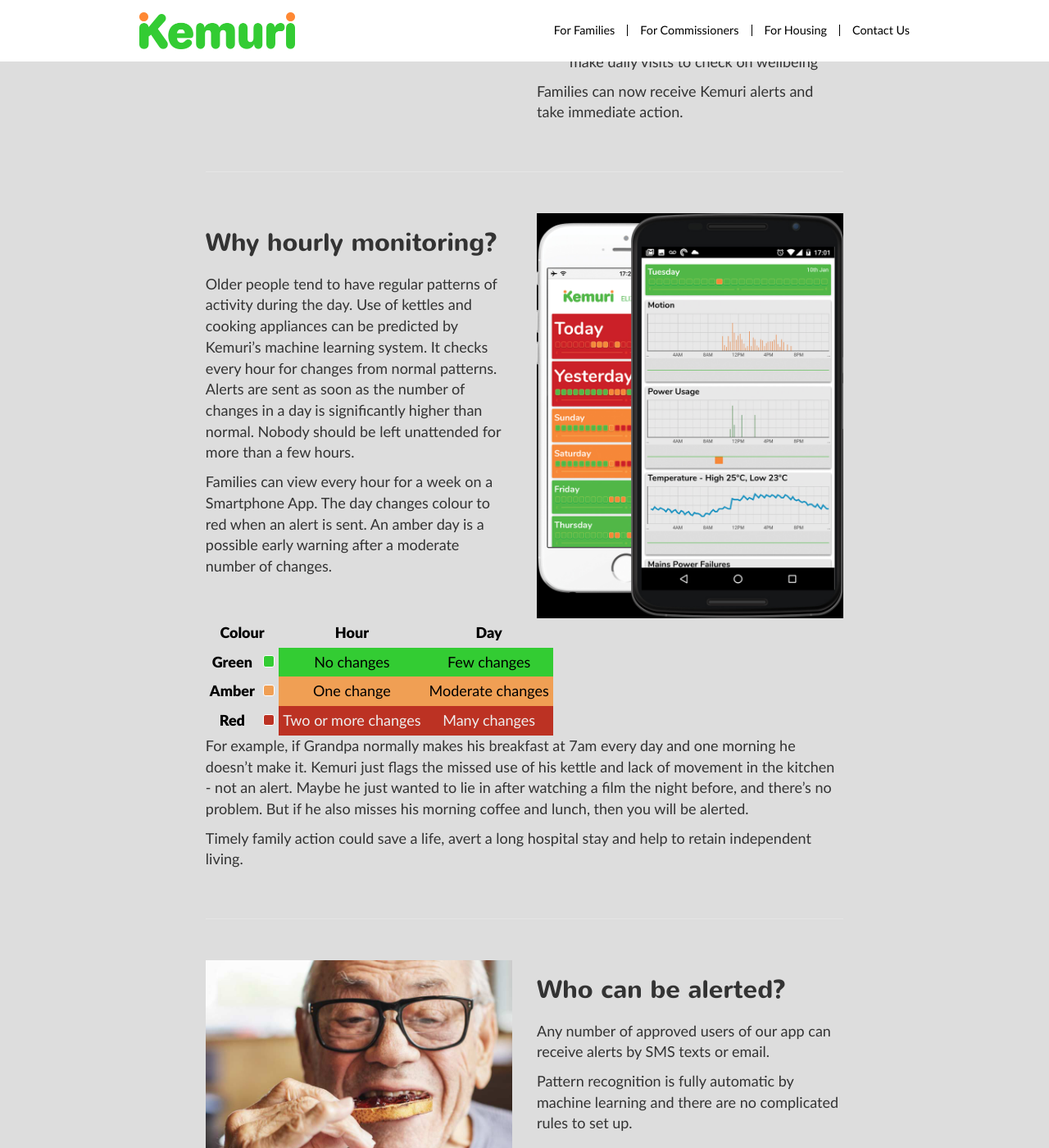
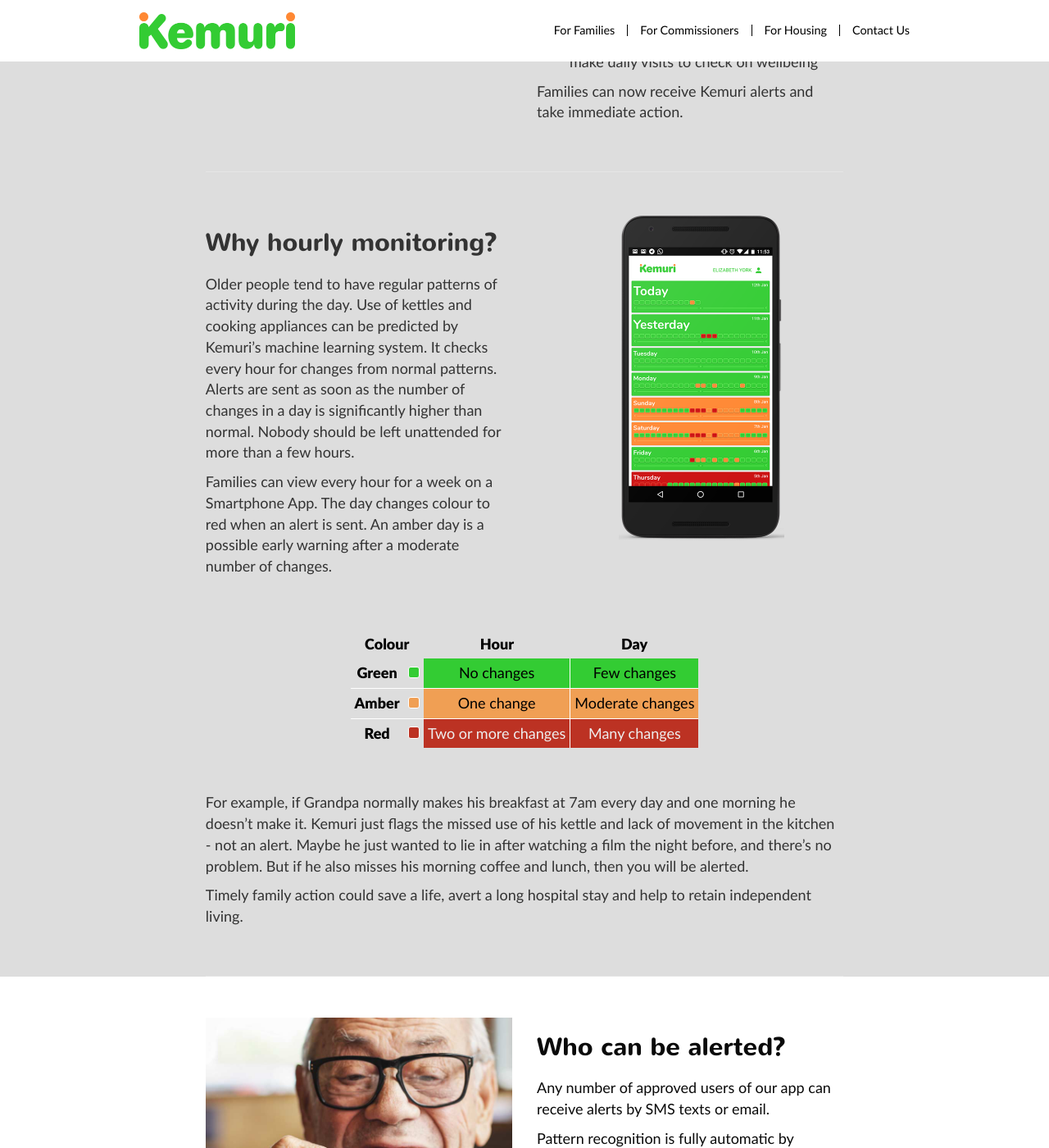
Before and after one commit to intelligentlilli/kemurisense.github.io, a Jekyll site: the page built from telecare-for-family.html, in a window 1280 px wide and 1400 px high, scrolled down 1065 px. Shown: the whole window at 82% size. Built offline with Jekyll 4.4.1, drawn with Linux system fonts in a browser that asks for light colours; nearby versions of some CDN libraries; library files that are not in the unit come from our copies; some of the changed text lies outside the part shown.

Commit message:
Add all the new text for families

```diff
--- a/css/style.scss
+++ b/css/style.scss
@@ -178,8 +178,15 @@
 
 
 .changes-explanation {
+	margin:3em auto;
 	color:black;
+	border-collapse: collapse;
 }
+
+/* this for internal borders */
+.changes-explanation td + td{ border-left: 1px solid white; }
+.changes-explanation tr + tr { border-top: 1px solid white; }
+
 .changes-explanation  {
 	text-align: center ;
 }
--- a/telecare-for-family.html
+++ b/telecare-for-family.html
@@ -64,7 +64,7 @@
             <p>Families can view every hour for a week on a Smartphone App.  The day changes colour to red when an alert is sent.  An amber day is a possible early warning after a moderate number of changes.  </p>
           </div>
           <div class="col-md-6">
-            <img width="400" height="400" src="{{ site.baseurl }}/images/kemuri-ui-android-iphone.jpg" class="img-responsive wp-post-image" alt="" title="">
+            <img style="height:400px; margin:0px 100px" src="{{ site.baseurl }}/images/kemuri-app-overview.png" class="img-responsive wp-post-image" alt="" title="">
           </div>
 
           <div class="col-md-12">
@@ -86,7 +86,7 @@
   </div>
 </div>
 
-<div class="section section-grey" id="smart">
+<div class="section section-white" id="smart">
   <div class="container featured">
     <div class="row">
       <div class="col-md-10 col-md-push-1">
@@ -106,6 +106,70 @@
 </div>
 
 
+<div class="section section-grey" id="smart">
+  <div class="container featured">
+    <div class="row">
+      <div class="col-md-10 col-md-push-1">
+        <div class="row">
+          <div class="col-md-12">
+            <h2>What are Kemuri benefits?</h2>
+            <p>For older people, Kemuri Smart Power Sockets carry no stigma.  They look like ordinary, familiar, power sockets.  Just plug in kettles, microwaves, toasters or any other cooking equipment with no change to normal activity.  With hourly monitoring, they live safer in their own homes for longer.</p>
+            <p>For families, you can reduce the trauma of loved ones not being able to call for help.  You can improve their health outcomes with faster medical treatment and enable them to return to independent living with hourly checking.</p>
+          </div>
+        </div>
+      </div>
+    </div>
+  </div>
+</div>
+
+
+
+<div class="section section-white" id="smart">
+  <div class="container featured">
+    <div class="row">
+      <div class="col-md-10 col-md-push-1">
+        <div class="row">
+          <div class="col-md-12">
+            <h2>Is Kemuri simple to install?</h2>
+            <p>Yes.  Simply plug the portable version into any power socket.  Everything else is automatic.  It immediately starts sending data to the Internet from internal sensors for motion, electrical power, room temperature and humidity.  A built-in SIM card means it works without broadband.</p>
+          </div>
+        </div>
+        <div class="row">
+          <div class="col-md-4">
+            <img width="240" src="{{ site.baseurl }}/images/download/socket/Kemuri%20SmartSense%20Reenablement%20640x480.jpg" class="img-responsive wp-post-image" alt="" title="">
+          </div>
+          <div class="col-md-8">
+            <h3>Portable unit - for immediate use</h3>
+
+            <p>The portable version is ideal for installation immediately after discharge from hospital, a fall or other medical condition that might reduce safety of living at home. </p>
+            <p>The alternative fixed version replaces a standard double power socket.  It is ideal for ensuring permanent connection to the power supply; it cannot be switched off.  Both units operate for 18 hours during power failure and alert power loss </p>
+          </div>
+        </div>
+        <div class="row">
+          <div class="col-md-4">
+            <img width="240" src="{{ site.baseurl }}/images/download/socket/Kemuri%20SmartSense%20Socket%20640x480.jpg" class="img-responsive wp-post-image" alt="" title="">
+
+          </div>
+          <div class="col-md-8">
+            <h3>Fixed unit - for tamperproof installation</h3>
+
+            <p>Kemuri will replace the portable version with the fixed version for only the cost of installation.  </p>
+            <p>Either is supplied with an affordable monthly service contract, without buying any equipment.  Kemuri guarantees to repair or replace the units for the duration of the contract.</p>
+          </div>
+        </div>
+
+        <div class="row">
+          <div class="col-md-12">
+            <h2>How much does it cost?</h2>
+            <p>From less than £0.99 pence per day for a limited period.  This is half the £1.99 Recommended Retail Price.  </p>
+          </div>
+        </div>
+      </div>
+    </div>
+  </div>
+</div>
+
+
 <div class="section section-orange" id="kemurisense">
   <div class="container featured">
     <div class="row">
@@ -115,14 +179,10 @@
             <img src="{{ site.baseurl }}/images/white-plug-on-orange.jpg" class="align-center wp-post-image" alt="" title=""  style="width:100%; max-width:185px">
           </div>
           <div class="col-sm-6 col-xs-9">
-            <h1>KemuriSense</h1>
-            The Kemuri app informs family, friends and carers whether a vulnerable person is moving around, warm, eating and drinking as normal - giving peace of mind.
+            <h1>What next?</h1>
+            Just call us on 01483 77 1234 or email hello@kemurisense.com for more information.  Once you have placed the order, we will help you to set up your account and use the App.
           </div>
-          <div class="col-md-12 text-center">
-            <p>&nbsp;</p>
-            <p class="k-icon large-white-icon">  &nbsp;  &nbsp;  &nbsp;  &nbsp; </p>
-            <p>People use their kettles and microwaves as normal.  KemuriSense® smart power sockets  measure motion, temperature, power use,  humidity and mains supply.  Data is sent continuously to the Internet without using broadband and even during power cuts.  Non-stop operation.  It’s common sense.</p>
-          </div>
+
         </div>
       </div>
     </div>
@@ -130,42 +190,6 @@
 </div>
 
 
-<div class="section section-white separator" id="installation">
-  <div class="container featured">
-    <div class="row">
-      <div class="col-md-10 col-md-push-1">
-        <div class="row">
-          <div class="col-md-6">
-            <h2>Installation</h2>
-            <p>After consent, you arrange for a KemuriSense Smart Power Socket professionally installed in the kitchen.  It unobtrusively replaces a standard double power socket where a kettle is normally used.  The older person continues to live independently with no change to lifestyle.   There’s nothing for them to remember and no intrusive monitoring. </p>
-            <p>You log in to Kemuri Wellbeing Monitor App once or twice a day and check for activity changes at any time.  You can also get SMS alerts after a few hours of a lot more changes than normal.  You might be able to identify an accident, such as a fall that needs medical attention.</p>
-            <p>Nothing could be simpler.</p>
-          </div>
-          <div class="col-md-6">
-            <img width="400" src="{{ site.baseurl }}/images/kemuri-socket-on-white.jpg" class="img-responsive wp-post-image" alt="Photo Of Kemuri Socket" title="" style="padding-top:100px">
-          </div>
-        </div>
-      </div>
-    </div>
-  </div>
-</div>
-
-
-
-<div class="section section-white " id="coming-soon">
-  <div class="container featured">
-    <div class="row">
-      <div class="col-md-10 col-md-push-1">
-        <div class="row">
-          <div class="col-md-12">
-            <h2>Coming soon</h2>
-            <p>KemuriSense® Smart Power Sockets are now in production and available to the general public via certified resellers.  Please contact us to find the name of you nearest supplier.</p>
-          </div>
-        </div>
-      </div>
-    </div>
-  </div>
-</div>
 
 
 
```
Also changed, not shown: images/kemuri-app-overview.png (added).
